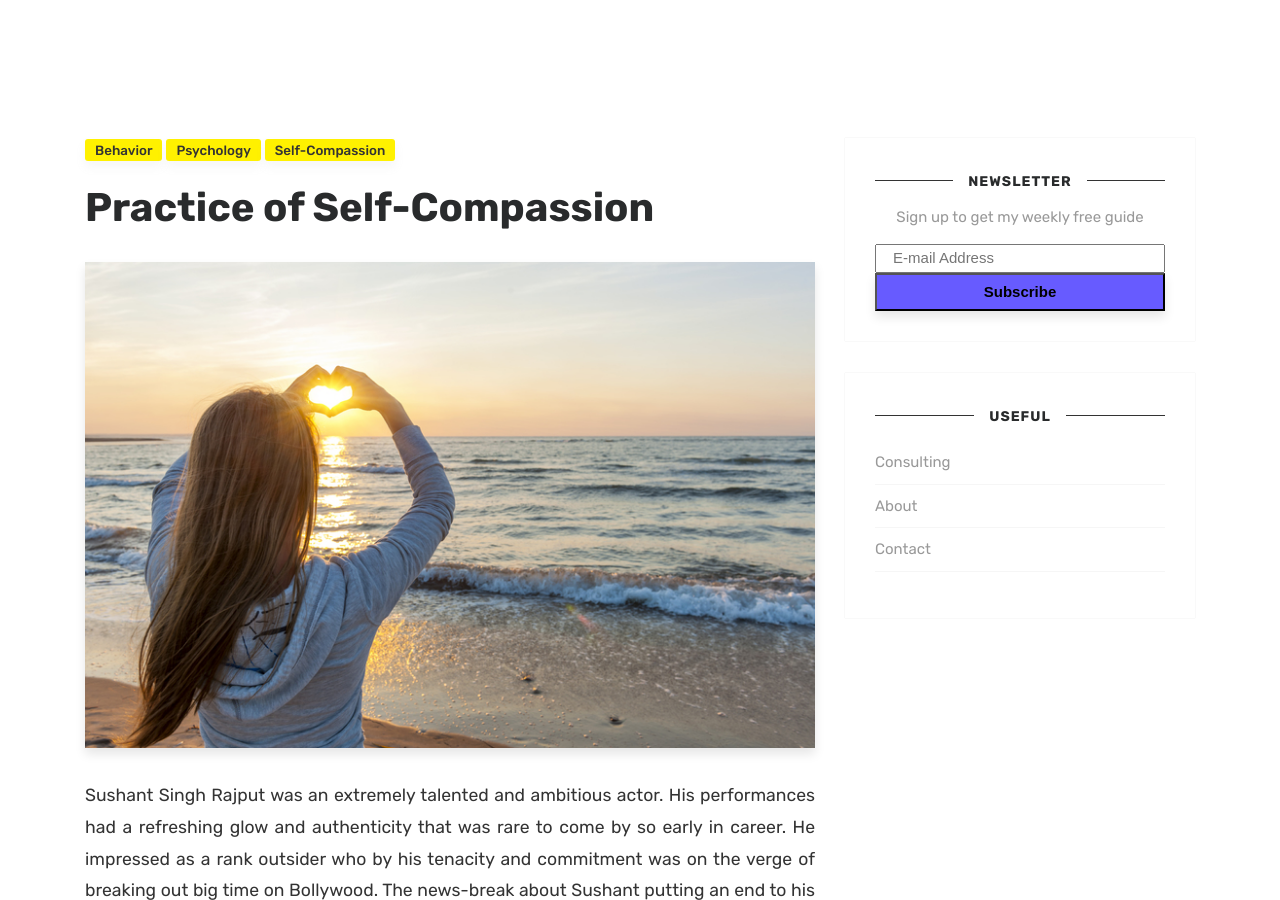
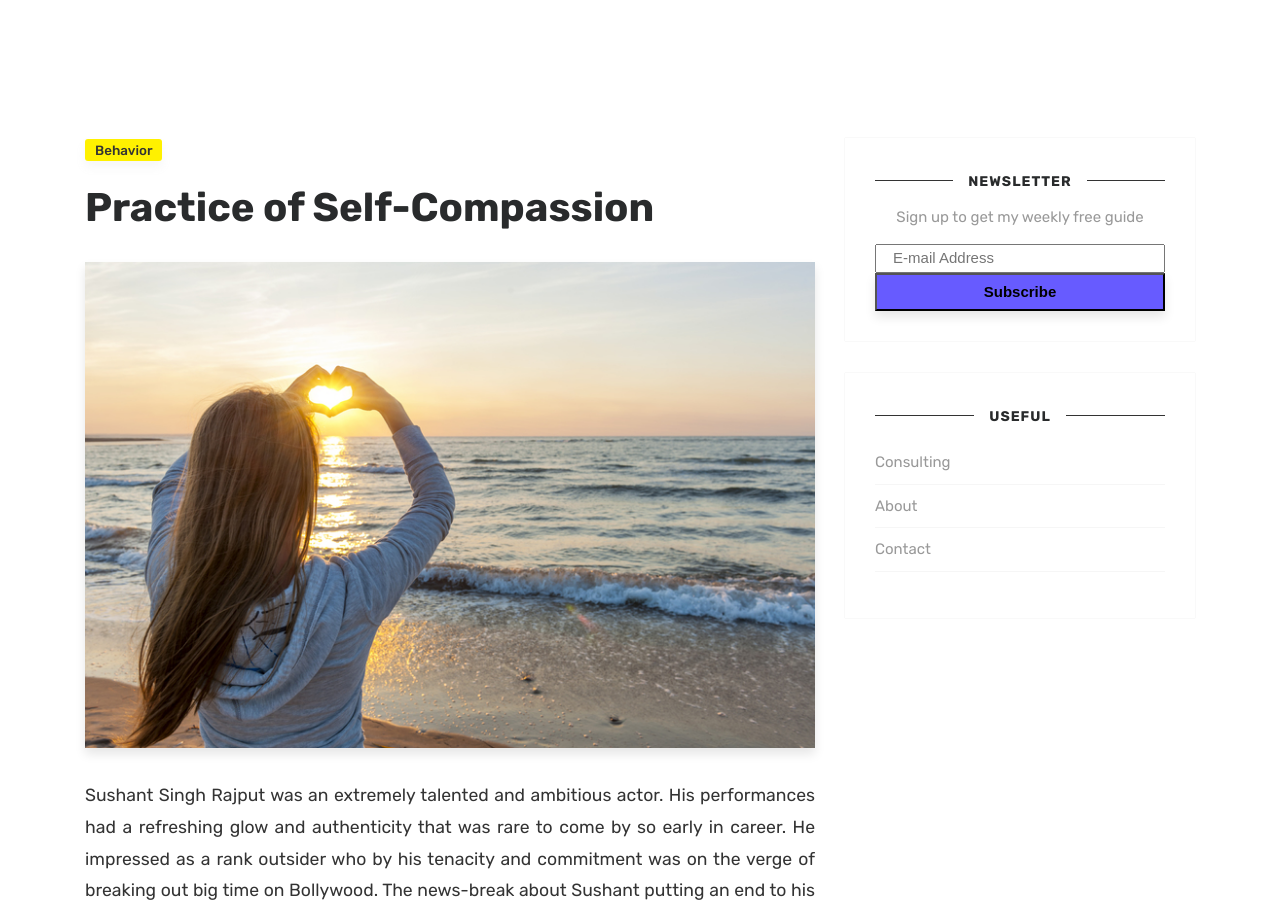
Before and after one commit to rohanharikr/RaviKumarPillai, a Jekyll site: the page built from _posts/2020-06-18-practice-of-self-compassion.md, in a window 1280 px wide and 900 px high. Built offline with Jekyll 4.4.1, drawn with Linux system fonts in a browser that asks for light colours; comment, search, counter and statistics services are not loaded.

Commit message:
Update from Forestry.io Ravi Kumar updated _posts/2020-06-18-practice-of-self-compassion.md

```diff
--- a/_posts/2020-06-18-practice-of-self-compassion.md
+++ b/_posts/2020-06-18-practice-of-self-compassion.md
@@ -3,9 +3,7 @@ layout: post-right-sidebar
 author: Ravi
 title: Practice of Self-Compassion
 categories:
-- self-compassion
 - behavior
-- psychology
 image: assets/images/image-asset.jpeg
 featured: true
 comments: true
```
